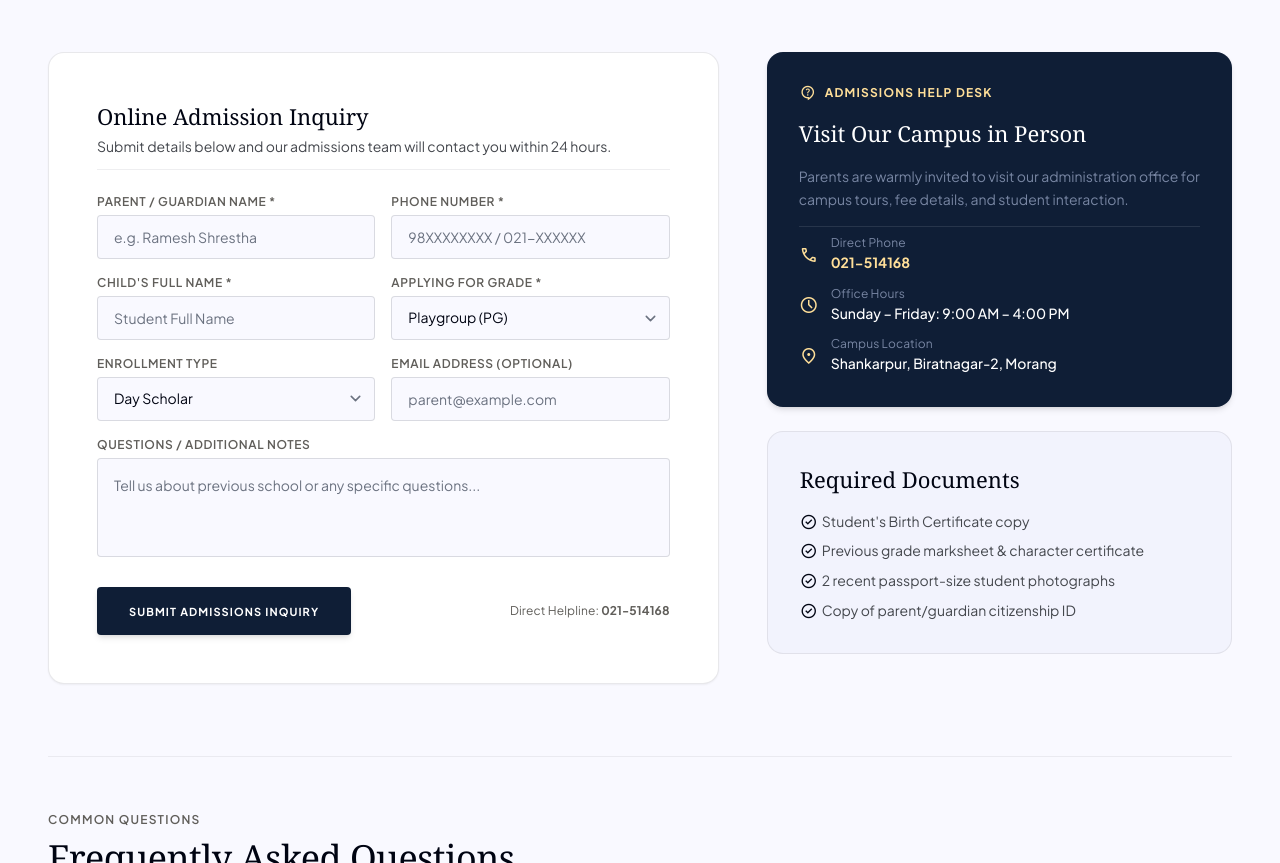
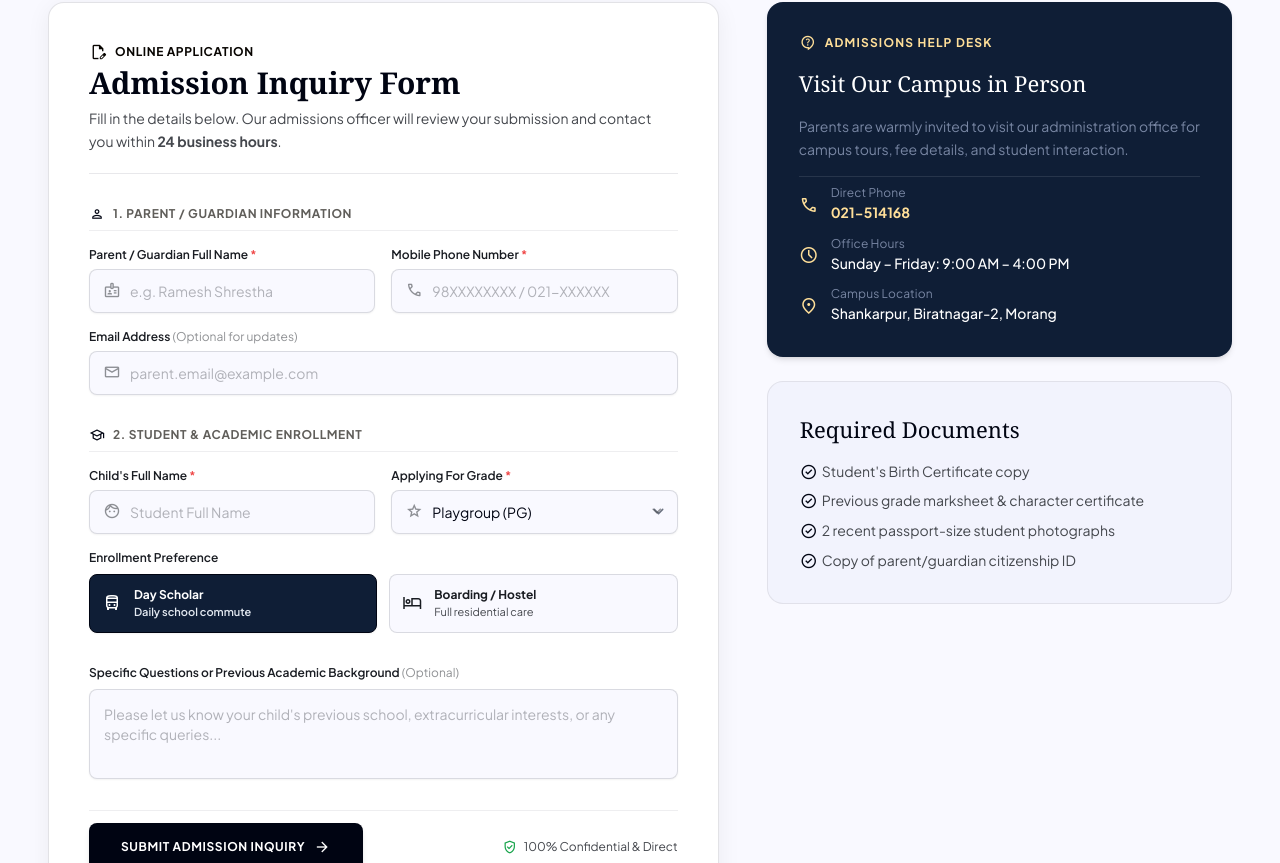
Before and after one commit to utsavdulal/budhanilkantha-school, a React (Vite) app: page /admissions in a window 1280 px wide. Shown: the part 617-1480 px from the top of the page. Built offline with nearby package versions, Linux system fonts and the light colour scheme.

Commit message:
feat: remove header category pill and upgrade admissions form with professional multi-step design

```diff
--- a/src/pages/StJudeAdmissions.tsx
+++ b/src/pages/StJudeAdmissions.tsx
@@ -69,12 +69,6 @@ export default function StJudeAdmissions() {
           <div className="w-full px-4 sm:px-6 md:px-8 lg:px-12 xl:px-16 relative z-10">
             <div className="max-w-4xl space-y-4 sm:space-y-5">
 
-              {/* Category Pill */}
-              <div className="inline-flex items-center gap-2 px-3.5 py-1.5 rounded-full bg-white/10 backdrop-blur-md border border-white/20 text-[#f5be38] text-xs uppercase tracking-[0.2em] font-bold">
-                <span className="w-2 h-2 rounded-full bg-[#f5be38] animate-pulse" />
-                <span>Admissions &amp; Enrollment · Academic Year 2081/2082</span>
-              </div>
-
               {/* Main Large Heading with Highlight Span */}
               <h1 className="text-3xl sm:text-4xl md:text-5xl lg:text-[52px] font-serif font-bold text-white tracking-tight leading-[1.15]">
                 Take the next step towards <span className="text-[#f5be38]">your child's future.</span>
@@ -111,52 +105,72 @@ export default function StJudeAdmissions() {
           {/* MAIN 2-COLUMN SECTION: FORM & ESSENTIAL INFO */}
           <div className="grid grid-cols-1 lg:grid-cols-12 gap-space-2xl items-start">
 
-            {/* LEFT COLUMN: MINIMAL INQUIRY FORM */}
-            <div className="lg:col-span-7 bg-surface-container-lowest p-space-xl md:p-space-2xl rounded-2xl shadow-sm border border-outline-variant/40 space-y-space-lg">
-              <div className="border-b border-outline-variant/30 pb-space-sm">
-                <h2 className="font-headline-sm text-headline-sm text-primary font-serif">
-                  Online Admission Inquiry
+            {/* LEFT COLUMN: PROFESSIONAL INQUIRY FORM */}
+            <div className="lg:col-span-7 bg-surface-container-lowest p-6 sm:p-8 md:p-10 rounded-2xl shadow-[0_4px_24px_rgba(0,0,0,0.06)] border border-outline-variant/50 space-y-8">
+
+              {/* Form Header */}
+              <div className="border-b border-outline-variant/40 pb-5">
+                <div className="flex items-center gap-2 text-xs font-bold uppercase tracking-wider text-tertiary mb-1">
+                  <span className="material-symbols-outlined text-[18px]">edit_document</span>
+                  <span>Online Application</span>
+                </div>
+                <h2 className="text-2xl sm:text-3xl font-serif text-primary font-bold">
+                  Admission Inquiry Form
                 </h2>
-                <p className="text-body-sm text-on-surface-variant mt-1">
-                  Submit details below and our admissions team will contact you within 24 hours.
+                <p className="text-sm text-on-surface-variant mt-1.5 leading-relaxed">
+                  Fill in the details below. Our admissions officer will review your submission and contact you within <strong>24 business hours</strong>.
                 </p>
               </div>
 
               {submitted ? (
-                <div className="p-space-xl bg-green-50 border border-green-200 rounded-xl space-y-space-md animate-fadeIn">
-                  <div className="flex items-start gap-3">
-                    <span className="material-symbols-outlined text-[28px] text-green-600 shrink-0">check_circle</span>
-                    <div>
-                      <h3 className="font-headline-sm text-lg font-bold text-green-900">
+                <div className="p-6 sm:p-8 bg-green-50 border border-green-200 rounded-2xl space-y-5 animate-fadeIn">
+                  <div className="flex items-start gap-4">
+                    <div className="w-12 h-12 rounded-full bg-green-100 flex items-center justify-center shrink-0">
+                      <span className="material-symbols-outlined text-[32px] text-green-700">check_circle</span>
+                    </div>
+                    <div className="space-y-2">
+                      <h3 className="text-xl font-bold text-green-950 font-serif">
                         Inquiry Submitted Successfully!
                       </h3>
-                      <p className="text-body-sm text-green-800 mt-1">
-                        Thank you, <strong>{formData.parentName}</strong>. We have received the admission application for <strong>{formData.studentName}</strong> for <strong>{formData.grade}</strong>.
+                      <p className="text-sm text-green-800 leading-relaxed">
+                        Thank you, <strong>{formData.parentName}</strong>. We have registered the application for <strong>{formData.studentName}</strong> for <strong>{formData.grade}</strong> ({formData.enrollmentType}).
                       </p>
-                      <p className="text-caption text-green-700 mt-2">
-                        Our admissions officer will contact you at <strong>{formData.phone}</strong> shortly.
-                      </p>
+                      <div className="p-3 bg-white/80 rounded-lg border border-green-200 text-xs text-green-900 space-y-1">
+                        <div>📞 Contact: <strong>{formData.phone}</strong> {formData.email ? `• ✉️ ${formData.email}` : ''}</div>
+                        <div>⏱️ Status: <strong>Pending Review by Admissions Officer</strong></div>
                       </div>
                     </div>
-                  <div className="pt-2 border-t border-green-200">
+                  </div>
+                  <div className="pt-3 border-t border-green-200 flex items-center justify-between">
+                    <span className="text-xs text-green-700 font-medium">Have urgent questions? Call 021-514168</span>
                     <button
                       type="button"
                       onClick={handleReset}
-                      className="px-4 py-2 bg-green-700 hover:bg-green-800 text-white rounded font-label-caps text-[11px] uppercase tracking-wider font-bold transition-all cursor-pointer"
+                      className="px-4 py-2 bg-green-700 hover:bg-green-800 text-white rounded-lg text-xs uppercase tracking-wider font-bold transition-all shadow-sm cursor-pointer"
                     >
-                      Submit Another Inquiry
+                      New Inquiry
                     </button>
                   </div>
                 </div>
               ) : (
-                <form className="space-y-space-md" onSubmit={handleSubmit}>
-                  <div className="grid grid-cols-1 sm:grid-cols-2 gap-space-md">
+                <form className="space-y-6" onSubmit={handleSubmit}>
+
+                  {/* Section 1: Guardian Details */}
+                  <div className="space-y-4">
+                    <div className="flex items-center gap-2 text-xs font-bold uppercase tracking-wider text-secondary border-b border-outline-variant/30 pb-2">
+                      <span className="material-symbols-outlined text-[16px] text-primary">person</span>
+                      <span>1. Parent / Guardian Information</span>
+                    </div>
+
+                    <div className="grid grid-cols-1 sm:grid-cols-2 gap-4">
                       <div>
-                      <label className="block font-label-caps text-caption text-secondary uppercase tracking-wider mb-1 font-semibold">
-                        Parent / Guardian Name *
+                        <label className="block text-xs font-semibold text-on-surface mb-1.5">
+                          Parent / Guardian Full Name <span className="text-red-500">*</span>
                         </label>
+                        <div className="relative">
+                          <span className="material-symbols-outlined absolute left-3.5 top-3 text-[18px] text-on-surface-variant/60 pointer-events-none">badge</span>
                           <input
-                        className="w-full h-11 px-space-md bg-surface border border-outline-variant/60 rounded-lg font-body-sm text-body-sm text-primary focus:outline-none focus:border-primary transition-colors"
+                            className="w-full h-11 pl-10 pr-3.5 bg-surface border border-outline-variant/60 rounded-xl text-sm text-primary placeholder:text-on-surface-variant/40 focus:outline-none focus:ring-2 focus:ring-primary/20 focus:border-primary transition-all shadow-sm"
                             placeholder="e.g. Ramesh Shrestha"
                             required
                             type="text"
@@ -164,12 +178,16 @@ export default function StJudeAdmissions() {
                             onChange={(e) => setFormData({ ...formData, parentName: e.target.value })}
                           />
                         </div>
+                      </div>
+
                       <div>
-                      <label className="block font-label-caps text-caption text-secondary uppercase tracking-wider mb-1 font-semibold">
-                        Phone Number *
+                        <label className="block text-xs font-semibold text-on-surface mb-1.5">
+                          Mobile Phone Number <span className="text-red-500">*</span>
                         </label>
+                        <div className="relative">
+                          <span className="material-symbols-outlined absolute left-3.5 top-3 text-[18px] text-on-surface-variant/60 pointer-events-none">phone</span>
                           <input
-                        className="w-full h-11 px-space-md bg-surface border border-outline-variant/60 rounded-lg font-body-sm text-body-sm text-primary focus:outline-none focus:border-primary transition-colors"
+                            className="w-full h-11 pl-10 pr-3.5 bg-surface border border-outline-variant/60 rounded-xl text-sm text-primary placeholder:text-on-surface-variant/40 focus:outline-none focus:ring-2 focus:ring-primary/20 focus:border-primary transition-all shadow-sm"
                             placeholder="98XXXXXXXX / 021-XXXXXX"
                             required
                             type="tel"
@@ -178,14 +196,41 @@ export default function StJudeAdmissions() {
                           />
                         </div>
                       </div>
+                    </div>
 
-                  <div className="grid grid-cols-1 sm:grid-cols-2 gap-space-md">
                     <div>
-                      <label className="block font-label-caps text-caption text-secondary uppercase tracking-wider mb-1 font-semibold">
-                        Child's Full Name *
+                      <label className="block text-xs font-semibold text-on-surface mb-1.5">
+                        Email Address <span className="text-on-surface-variant/60 font-normal">(Optional for updates)</span>
                       </label>
+                      <div className="relative">
+                        <span className="material-symbols-outlined absolute left-3.5 top-3 text-[18px] text-on-surface-variant/60 pointer-events-none">mail</span>
                         <input
-                        className="w-full h-11 px-space-md bg-surface border border-outline-variant/60 rounded-lg font-body-sm text-body-sm text-primary focus:outline-none focus:border-primary transition-colors"
+                          className="w-full h-11 pl-10 pr-3.5 bg-surface border border-outline-variant/60 rounded-xl text-sm text-primary placeholder:text-on-surface-variant/40 focus:outline-none focus:ring-2 focus:ring-primary/20 focus:border-primary transition-all shadow-sm"
+                          placeholder="parent.email@example.com"
+                          type="email"
+                          value={formData.email}
+                          onChange={(e) => setFormData({ ...formData, email: e.target.value })}
+                        />
+                      </div>
+                    </div>
+                  </div>
+
+                  {/* Section 2: Student Details */}
+                  <div className="space-y-4 pt-2">
+                    <div className="flex items-center gap-2 text-xs font-bold uppercase tracking-wider text-secondary border-b border-outline-variant/30 pb-2">
+                      <span className="material-symbols-outlined text-[16px] text-primary">school</span>
+                      <span>2. Student &amp; Academic Enrollment</span>
+                    </div>
+
+                    <div className="grid grid-cols-1 sm:grid-cols-2 gap-4">
+                      <div>
+                        <label className="block text-xs font-semibold text-on-surface mb-1.5">
+                          Child's Full Name <span className="text-red-500">*</span>
+                        </label>
+                        <div className="relative">
+                          <span className="material-symbols-outlined absolute left-3.5 top-3 text-[18px] text-on-surface-variant/60 pointer-events-none">face</span>
+                          <input
+                            className="w-full h-11 pl-10 pr-3.5 bg-surface border border-outline-variant/60 rounded-xl text-sm text-primary placeholder:text-on-surface-variant/40 focus:outline-none focus:ring-2 focus:ring-primary/20 focus:border-primary transition-all shadow-sm"
                             placeholder="Student Full Name"
                             required
                             type="text"
@@ -193,14 +238,18 @@ export default function StJudeAdmissions() {
                             onChange={(e) => setFormData({ ...formData, studentName: e.target.value })}
                           />
                         </div>
+                      </div>
+
                       <div>
-                      <label className="block font-label-caps text-caption text-secondary uppercase tracking-wider mb-1 font-semibold">
-                        Applying for Grade *
+                        <label className="block text-xs font-semibold text-on-surface mb-1.5">
+                          Applying For Grade <span className="text-red-500">*</span>
                         </label>
+                        <div className="relative">
+                          <span className="material-symbols-outlined absolute left-3.5 top-3 text-[18px] text-on-surface-variant/60 pointer-events-none">grade</span>
                           <select
                             value={formData.grade}
                             onChange={(e) => setFormData({ ...formData, grade: e.target.value })}
-                        className="w-full h-11 px-space-md bg-surface border border-outline-variant/60 rounded-lg font-body-sm text-body-sm text-primary focus:outline-none focus:border-primary transition-colors"
+                            className="w-full h-11 pl-10 pr-8 bg-surface border border-outline-variant/60 rounded-xl text-sm text-primary focus:outline-none focus:ring-2 focus:ring-primary/20 focus:border-primary transition-all shadow-sm appearance-none cursor-pointer"
                           >
                             <option>Playgroup (PG)</option>
                             <option>Nursery</option>
@@ -217,60 +266,80 @@ export default function StJudeAdmissions() {
                             <option>Grade 9</option>
                             <option>Grade 10 (SEE)</option>
                           </select>
+                          <span className="material-symbols-outlined absolute right-3 top-3 text-[18px] text-on-surface-variant/60 pointer-events-none">expand_more</span>
+                        </div>
                       </div>
                     </div>
 
-                  <div className="grid grid-cols-1 sm:grid-cols-2 gap-space-md">
+                    {/* Enrollment Type Choice */}
                     <div>
-                      <label className="block font-label-caps text-caption text-secondary uppercase tracking-wider mb-1 font-semibold">
-                        Enrollment Type
+                      <label className="block text-xs font-semibold text-on-surface mb-2">
+                        Enrollment Preference
                       </label>
-                      <select
-                        value={formData.enrollmentType}
-                        onChange={(e) => setFormData({ ...formData, enrollmentType: e.target.value })}
-                        className="w-full h-11 px-space-md bg-surface border border-outline-variant/60 rounded-lg font-body-sm text-body-sm text-primary focus:outline-none focus:border-primary transition-colors"
+                      <div className="grid grid-cols-2 gap-3">
+                        <button
+                          type="button"
+                          onClick={() => setFormData({ ...formData, enrollmentType: 'Day Scholar' })}
+                          className={`p-3 rounded-xl border text-left flex items-center gap-3 transition-all cursor-pointer ${
+                            formData.enrollmentType === 'Day Scholar'
+                              ? 'bg-primary-container text-on-primary border-primary shadow-sm font-semibold'
+                              : 'bg-surface border-outline-variant/60 text-on-surface hover:bg-surface-container'
+                          }`}
                         >
-                        <option>Day Scholar</option>
-                        <option>Hostel / Boarding Student</option>
-                      </select>
+                          <span className="material-symbols-outlined text-[20px]">directions_bus</span>
+                          <div>
+                            <div className="text-xs font-bold">Day Scholar</div>
+                            <div className={`text-[11px] ${formData.enrollmentType === 'Day Scholar' ? 'text-slate-200' : 'text-on-surface-variant'}`}>Daily school commute</div>
                           </div>
+                        </button>
+
+                        <button
+                          type="button"
+                          onClick={() => setFormData({ ...formData, enrollmentType: 'Hostel / Boarding Student' })}
+                          className={`p-3 rounded-xl border text-left flex items-center gap-3 transition-all cursor-pointer ${
+                            formData.enrollmentType === 'Hostel / Boarding Student'
+                              ? 'bg-primary-container text-on-primary border-primary shadow-sm font-semibold'
+                              : 'bg-surface border-outline-variant/60 text-on-surface hover:bg-surface-container'
+                          }`}
+                        >
+                          <span className="material-symbols-outlined text-[20px]">hotel</span>
                           <div>
-                      <label className="block font-label-caps text-caption text-secondary uppercase tracking-wider mb-1 font-semibold">
-                        Email Address (Optional)
-                      </label>
-                      <input
-                        className="w-full h-11 px-space-md bg-surface border border-outline-variant/60 rounded-lg font-body-sm text-body-sm text-primary focus:outline-none focus:border-primary transition-colors"
-                        placeholder="parent@example.com"
-                        type="email"
-                        value={formData.email}
-                        onChange={(e) => setFormData({ ...formData, email: e.target.value })}
-                      />
+                            <div className="text-xs font-bold">Boarding / Hostel</div>
+                            <div className={`text-[11px] ${formData.enrollmentType === 'Hostel / Boarding Student' ? 'text-slate-200' : 'text-on-surface-variant'}`}>Full residential care</div>
+                          </div>
+                        </button>
+                      </div>
                     </div>
                   </div>
 
-                  <div>
-                    <label className="block font-label-caps text-caption text-secondary uppercase tracking-wider mb-1 font-semibold">
-                      Questions / Additional Notes
+                  {/* Section 3: Questions / Notes */}
+                  <div className="space-y-2 pt-2">
+                    <label className="block text-xs font-semibold text-on-surface">
+                      Specific Questions or Previous Academic Background <span className="text-on-surface-variant/60 font-normal">(Optional)</span>
                     </label>
                     <textarea
                       rows={3}
                       value={formData.notes}
                       onChange={(e) => setFormData({ ...formData, notes: e.target.value })}
-                      className="w-full p-space-md bg-surface border border-outline-variant/60 rounded-lg font-body-sm text-body-sm text-primary focus:outline-none focus:border-primary transition-colors resize-none"
-                      placeholder="Tell us about previous school or any specific questions..."
+                      className="w-full p-3.5 bg-surface border border-outline-variant/60 rounded-xl text-sm text-primary placeholder:text-on-surface-variant/40 focus:outline-none focus:ring-2 focus:ring-primary/20 focus:border-primary transition-all resize-none shadow-sm"
+                      placeholder="Please let us know your child's previous school, extracurricular interests, or any specific queries..."
                     ></textarea>
                   </div>
 
-                  <div className="pt-space-xs flex items-center justify-between">
+                  {/* Submit Button & Security Guarantee */}
+                  <div className="pt-3 border-t border-outline-variant/30 flex flex-col sm:flex-row items-center justify-between gap-4">
                     <button
-                      className="h-12 px-space-xl bg-primary-container hover:bg-primary text-on-primary font-label-caps text-[11px] uppercase tracking-widest rounded-lg transition-all shadow-md active:scale-[0.99] font-bold cursor-pointer"
+                      className="w-full sm:w-auto h-12 px-8 bg-primary hover:bg-primary-container text-on-primary font-bold text-xs uppercase tracking-wider rounded-xl transition-all shadow-md hover:shadow-lg active:scale-[0.99] flex items-center justify-center gap-2 cursor-pointer"
                       type="submit"
                     >
-                      Submit Admissions Inquiry
+                      <span>Submit Admission Inquiry</span>
+                      <span className="material-symbols-outlined text-[18px]">arrow_forward</span>
                     </button>
-                    <span className="text-caption font-caption text-secondary hidden sm:inline">
-                      Direct Helpline: <strong>021-514168</strong>
-                    </span>
+
+                    <div className="flex items-center gap-1.5 text-xs text-on-surface-variant">
+                      <span className="material-symbols-outlined text-[16px] text-green-600">verified_user</span>
+                      <span>100% Confidential &amp; Direct</span>
+                    </div>
                   </div>
                 </form>
               )}
```
Lines whose indentation alone changed are shown as unchanged.
